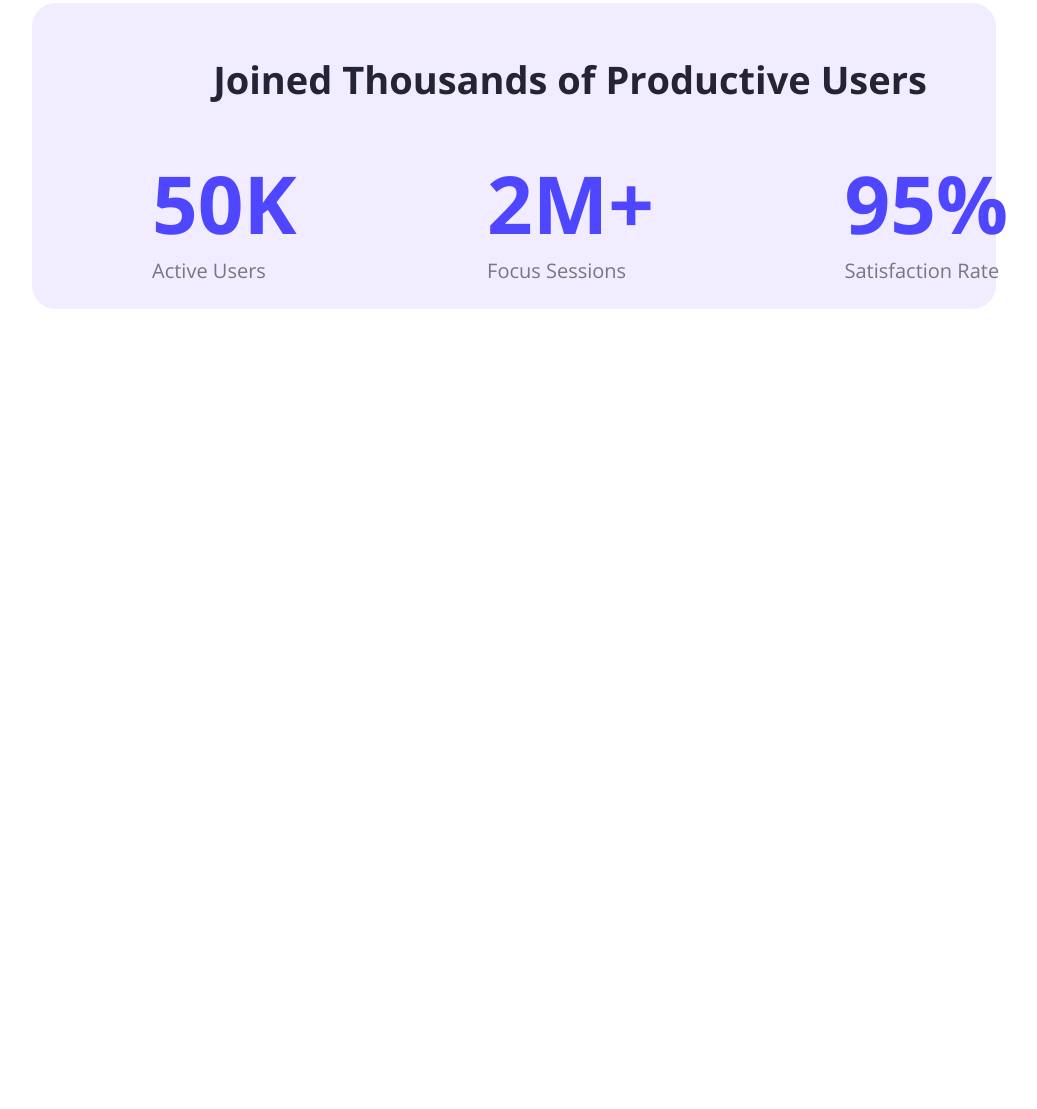
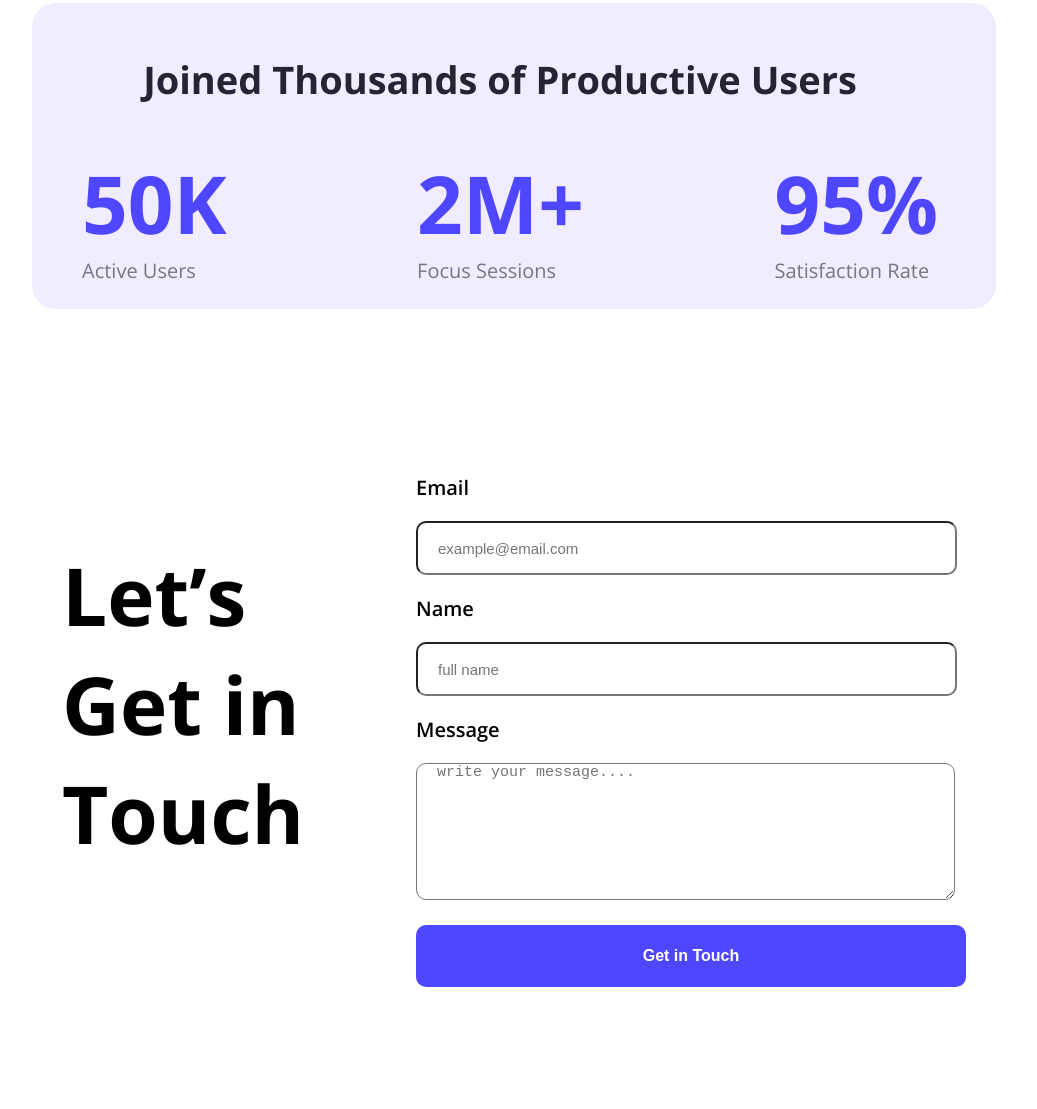
Before and after one commit to dasumit07/first-assignment, a plain HTML site: page index.html in a window 1280 px wide. Shown: the part 1326-2435 px from the top of the page, without its empty margins (126-1163 px from the left). Before the commit the page ends 1800 px from the top, so only its background shows below. Drawn offline with nearby package versions, Linux system fonts and the light colour scheme.

Commit message:
get in touch section added

```diff
--- a/index.css
+++ b/index.css
@@ -110,7 +110,7 @@
         font-size: 38px;
         font-weight: bold;
         color: #252432;
-       margin: 50px 150px 0 90px;
+       margin: 50px 200px 0 20px;
        text-align: center;
        padding: 50px 20px;
 
@@ -119,7 +119,7 @@
         width: 856px;
        display: flex;
         justify-content: space-between;
-        margin: 0 120px;
+        margin: 0 50px;
     }
     .users-data{
         font-size: 80px;
@@ -133,3 +133,57 @@
         color: rgba(0, 0, 0, 0.5);
         margin: 0 ;
     }
+    /* get-in-touch stylee */
+    .get-in-touch{
+        max-width: 1140px;
+        height: 632px;
+        display: flex;
+        margin: 90px 180px;
+        gap: 100px;
+    }
+    .get-in-touch-title{
+        font-size: 80px;
+        font-weight: bold;
+    }
+    footer input[type="text"]{
+        width: 497px;
+        height: 50px;
+        border-radius: 10px;
+        background-color: #FFFFFF;
+        font-size: 15px;
+        padding: 0 20px;
+        margin: 20px 0;
+    }
+    footer input[type="email"]{
+        width: 497px;
+        height: 50px;
+        border-radius: 10px;
+        background-color: #FFFFFF;
+        font-size: 15px;
+        padding: 0 20px;
+        margin: 20px 0;
+    }
+    footer textarea{
+        width: 497px;
+        height: 135px;
+        border-radius: 10px;
+        background-color: #FFFFFF;
+        font-size: 15px;
+        padding: 0 20px;
+        margin: 20px 0;
+    }
+    .footer-button{
+         width: 550px;
+        height: 62px;
+        background-color: #4E47FF;
+        color: #FFFFFF;
+        font-size: 16px;
+        font-weight: bold;
+        border: none;
+        border-radius: 10px;
+
+    }
+    label{
+        font-size: 20px;
+        font-weight: 600;
+    }
--- a/index.html
+++ b/index.html
@@ -53,6 +53,23 @@
         </section>
     </main>
     <footer>
+        <section class="get-in-touch">
+            <h1 class="get-in-touch-title">Let’s Get in Touch</h1>
+            <form>
+                <label for="one">Email</label> <br>
+                <input type="email" name="" id="one" placeholder="example@email.com">
+                <br>
+                <label for="two">Name</label> <br>
+                <input type="text" name="" id="two" placeholder="full name">
+                <br>
+                <label for="three">Message</label> <br>
+                <textarea name="" id="three" cols="30" rows="10" placeholder="write your message...."></textarea>
+                <br>
+                <button class="footer-button">Get in Touch</button>
+
+            </form>
+
+        </section>
 
     </footer>
 
```
